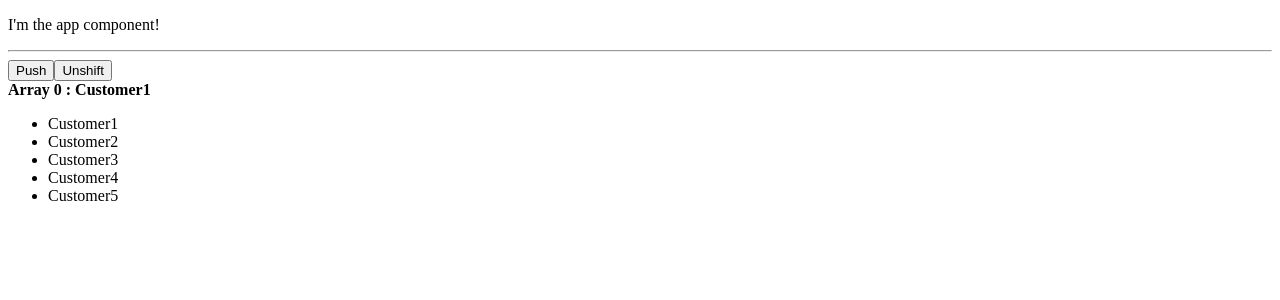
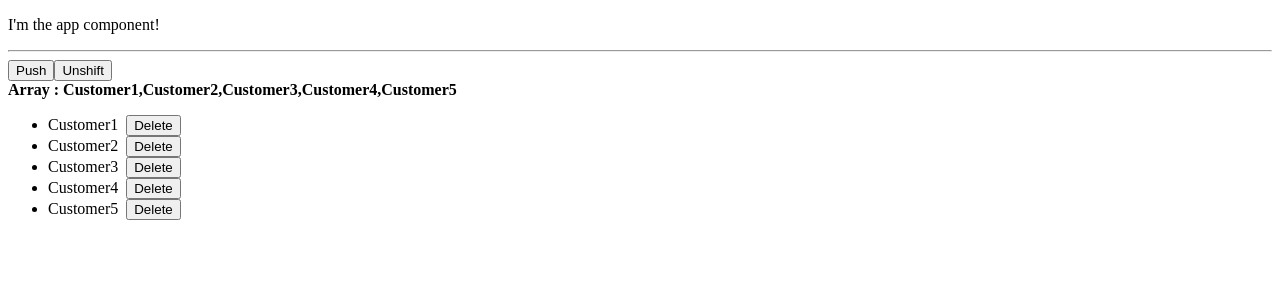
Before and after one commit to Vasutron/learn-angular, an Angular app: page / in a window 1280 px wide. Shown: the top 300 px of the page. Built offline with nearby package versions, Linux system fonts and the light colour scheme.

Commit message:
Refactor customer list display and add delete functionality

```diff
--- a/src/app/app.component.html
+++ b/src/app/app.component.html
@@ -60,9 +60,14 @@
 <button type="button" (click)="unshiftData()">Unshift</button>
 <div>
   <span>
-    <b>Array 0 : {{customerList[0]}}</b>
+    <b>Array : {{customerList}}</b>
   </span>
   <ul>
-    <li *ngFor="let customer of customerList">{{customer}}</li>
+    <li *ngFor="let customer of customerList;let i=index">
+      {{customer}}
+      <button type="button" style="margin-left: 4px;" (click)="deleteCus(i)">
+        Delete
+      </button>
+    </li>
   </ul>
 </div>
--- a/src/app/app.component.ts
+++ b/src/app/app.component.ts
@@ -68,4 +68,9 @@ export class AppComponent {
     this.customerList.unshift('Customer' + (this.customerList.length + 1));
   } // เพิ่มข้อมูลไปที่ตำแหน่งแรกของ Array
 
+  deleteCus(index: number){
+    this.customerList.splice(index, 1);
+  } // ลบข้อมูลตำแหน่งสุดท้ายของ Array
+
+
 }
```
